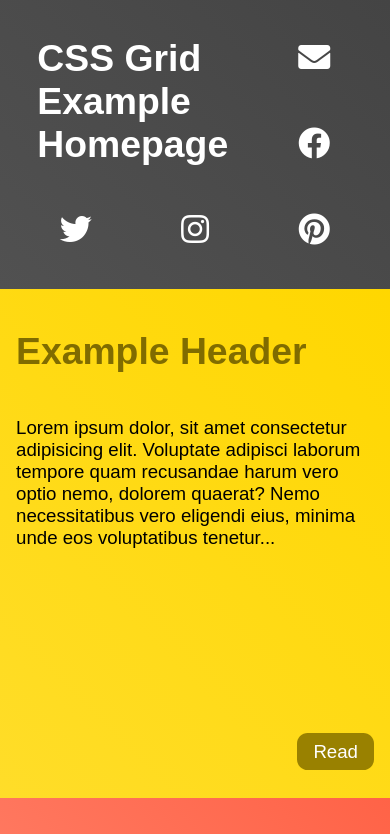
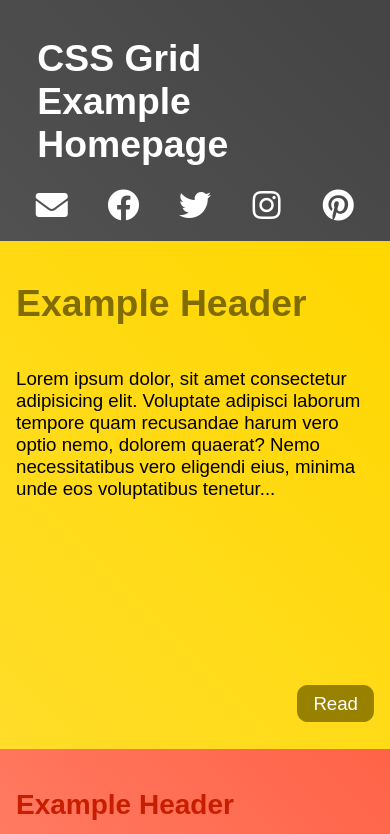
Before and after one commit to andydevs/css-grid-blog-homepage-example, a website: page _public/index.html in a window 390 px wide. Shown: the top 834 px of the page. Drawn offline with nearby package versions, Linux system fonts and the light colour scheme.

Commit message:
Mobile menu Styling

```diff
--- a/scss/main.scss
+++ b/scss/main.scss
@@ -1,3 +1,4 @@
+$responsive-mobile-size: 830px;
 $menu-background: #444;
 $main-background: gold;
 $second-backgrounds:
@@ -6,6 +7,12 @@ $third-backgrounds:
     lightcoral sienna indianred orange
     pink lavender violet turquoise
     teal slateblue darkolivegreen slategray;
+
+@mixin on-mobile {
+    @media only screen and (max-width: $responsive-mobile-size) {
+        @content;
+    }
+}
 
 @mixin colored-snippet($color) {
     background-image: linear-gradient(45deg, lighten($color, 8%), $color);
@@ -43,7 +50,7 @@ $third-backgrounds:
         "second-3 second-3 second-3 second-2 second-2 third-9  third-10 third-11 third-12";
 
     // Grid areas on mobile
-    @media only screen and (max-width: 760px) {
+    @include on-mobile {
         // CSS Grid
         display: grid;
         grid-template-rows: auto 1.5fr repeat(3, 1fr) repeat(6, auto);
@@ -130,6 +137,17 @@ $third-backgrounds:
         "title  title  icon-2"
         "icon-3 icon-4 icon-5";
 
+    // Mobile styling
+    @include on-mobile {
+        display: grid;
+        grid-template-rows: repeat(2, auto);
+        grid-template-columns: repeat(5, 1fr);
+        place-items: center;
+        grid-template-areas:
+            "title  title  title  title  title"
+            "icon-1 icon-2 icon-3 icon-4 icon-5";
+    }
+
     .title {
         grid-area: title;
         margin: 16pt;
```
Also changed, not shown: TODO.md (+3 -1 lines), _public/main.css, 1 other file.
